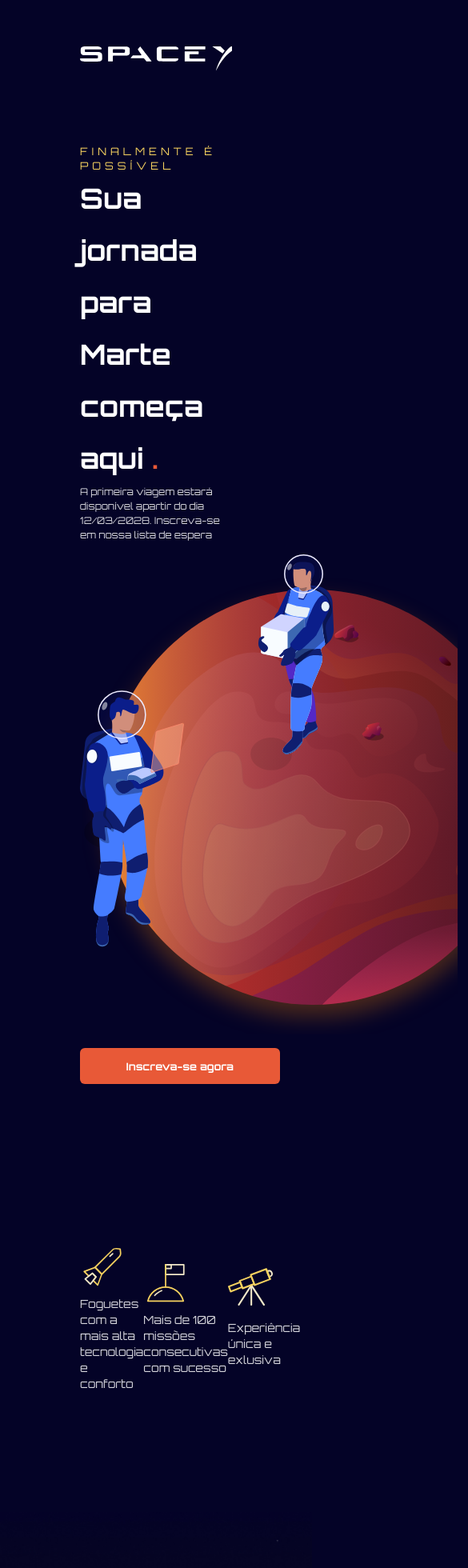
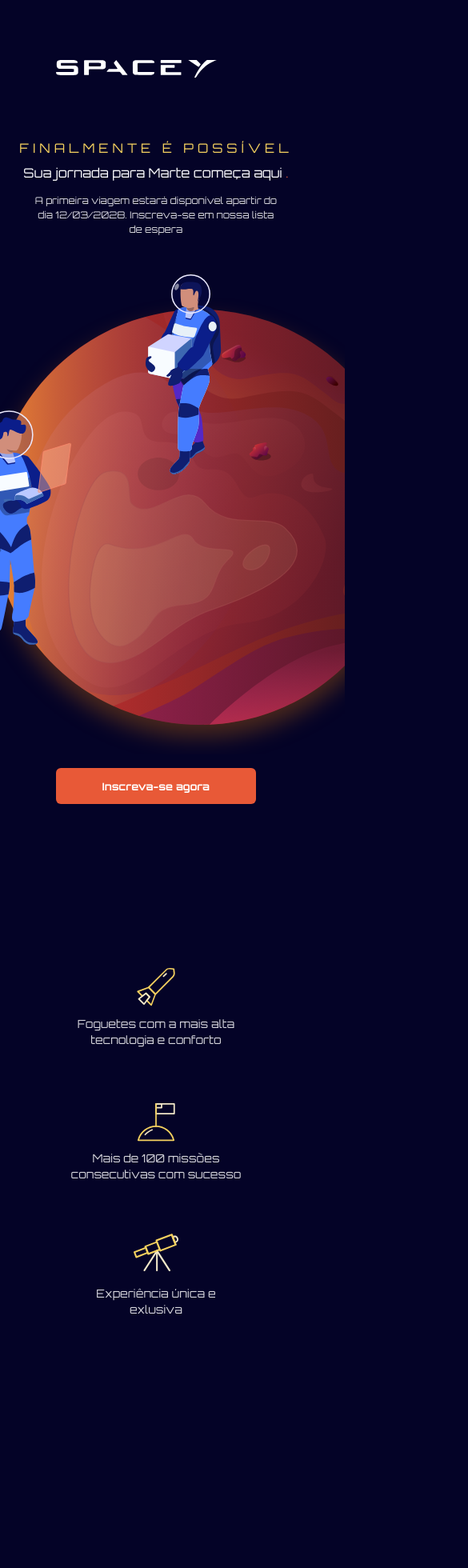
Before and after one commit to EduardoLPP/landing-page-trip-to-mars, a React (Create React App) app: page / in a window 390 px wide. Shown: the top 1960 px of the page at 80% size, 585 px wide, since content can reach past the window. After the commit the page ends 1736 px from the top, so only its background shows below. Built offline with nearby package versions, Linux system fonts and the light colour scheme.

Commit message:
arrumando responsividade

```diff
--- a/src/styles/styles.ts
+++ b/src/styles/styles.ts
@@ -15,12 +15,22 @@ export const Container = styled.div<GalleryFlexProps>`
   flex-direction: ${(props) => props.flex};
   justify-content: space-between;
   margin: ${pixelToRem(0, 100, 150, 100)};
+
+  @media ${device.mobile} {
+    margin: ${pixelToRem(17)};
+    align-items: center;
+    justify-content: center;
+  }
 `;
 
 export const Header = styled.div`
   display: flex;
   padding-top: ${pixelToRem(50)};
   padding-bottom: ${pixelToRem(80)};
+
+  @media ${device.mobile} {
+    padding-bottom: ${pixelToRem(78)};
+  }
 `;
 
 export const Logo = styled.image`
@@ -28,6 +38,10 @@ export const Logo = styled.image`
   width: ${pixelToRem(250)};
   height: ${pixelToRem(50)};
   background-repeat: no-repeat;
+
+  @media ${device.mobile} {
+    height: ${pixelToRem(30)};
+  }
 `;
 
 export const HeaderMain = styled.div`
@@ -35,6 +49,12 @@ export const HeaderMain = styled.div`
   flex-direction: column;
   max-width: ${pixelToRem(500)};
   padding-bottom: ${pixelToRem(32)};
+
+  @media ${device.mobile} {
+    max-width: 100vw;
+    align-items: center;
+    justify-content: center;
+  }
 `;
 
 export const FirstTitle = styled.p`
@@ -42,6 +62,12 @@ export const FirstTitle = styled.p`
   font: var(--text-03);
   text-transform: uppercase;
   letter-spacing: ${pixelToRem(5)};
+
+  @media ${device.mobile} {
+    font: var(--font-mobile-text-1);
+    letter-spacing: ${pixelToRem(5)};
+    padding-bottom: ${pixelToRem(11)};
+  }
 `;
 
 export const SecondTitle = styled.p`
@@ -51,12 +77,23 @@ export const SecondTitle = styled.p`
   span {
       color: var(--mars);
   }
+
+  @media ${device.mobile} {
+    font: var(--font-mobile-heading-1);
+    text-align: center;
+  }
 `;
 
 export const Subtitle = styled.p`
   color: var(--gray-05);
   font: var(--font-heading-3);
   max-width: ${pixelToRem(630)};
+
+  @media ${device.mobile} {
+    padding: ${pixelToRem(16, 0, 32, 0)};
+    text-align: center;
+    max-width: ${pixelToRem(307)};
+  }
 `;
 
 export const AstronautIllustration = styled.image`
@@ -84,12 +121,24 @@ export const AstronautIllustration = styled.image`
   }
 `;
 
-export const IconsContainer = styled.div`
+export const IconsContainer = styled(motion.div)`
   margin-top: ${pixelToRem(200)};
   justify-content: space-between;
   display: flex;
   flex-direction: row;
   align-items: center;
+
+  @media ${device.mobile} {
+    flex-direction: column;
+    text-align: center;
+    gap: ${pixelToRem(64)};
+    padding-bottom: ${pixelToRem(72)};
+    max-width: ${pixelToRem(222)};
+
+    & image {
+      margin: 0 auto;
+    }
+  }
 `;
 
 export const SectionAbout = styled.div<GalleryFlexProps>`
@@ -98,15 +147,20 @@ export const SectionAbout = styled.div<GalleryFlexProps>`
   background: url("/images/stars.jpg"), no-repeat;
   flex-direction: ${(props) => props.flex};
   background-size: cover;
+
+  @media ${device.mobile} {
+    display: none;
+  }
 `;
 
-export const ImageMars = styled.image`
+export const ImageMars = styled(motion.image)`
   width: ${pixelToRem(450)};
   height: ${pixelToRem(450)};
   background-image: url("/images/mars.svg");
   background-repeat: no-repeat;
-    background-size: cover;
+  background-size: 100%;
   margin-right: ${pixelToRem(220)};
+  background-position: center;
 `;
 
 export const AboutMain = styled.div<GalleryFlexProps>`
@@ -143,7 +197,7 @@ export const TextLogo = styled.text`
   }
 `;
 
-export const TextSubscribe = styled.div`
+export const TextSubscribe = styled(motion.p)`
   font: var(--text-04);
   color: var(--mars);
 
@@ -173,6 +227,10 @@ export const SectionForm = styled.div`
   display: flex;
   background: url("/images/background-stars-form.jpg"), no-repeat;
   background-size: cover;
+
+  @media ${device.mobile} {
+    display: none;
+  }
 `;
 
 export const DivRocketImage = styled(motion.div)`
@@ -198,6 +256,7 @@ export const ContainerImageSmoke = styled(motion.div)`
   width: 100%;
   max-height: ${pixelToRem(50)};
   margin-bottom: 50px;
+
   & img {
     width: 100%;
   }
```
Lines whose indentation alone changed are shown as unchanged.
